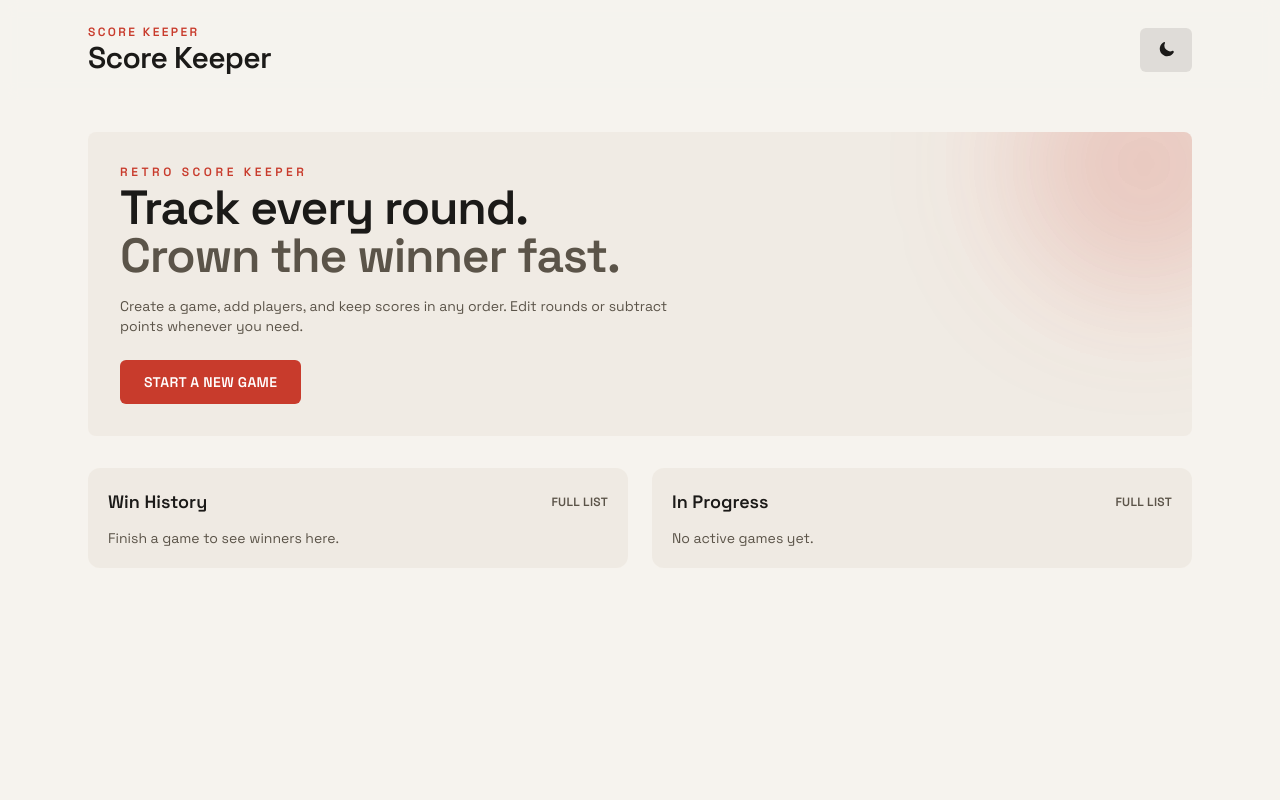
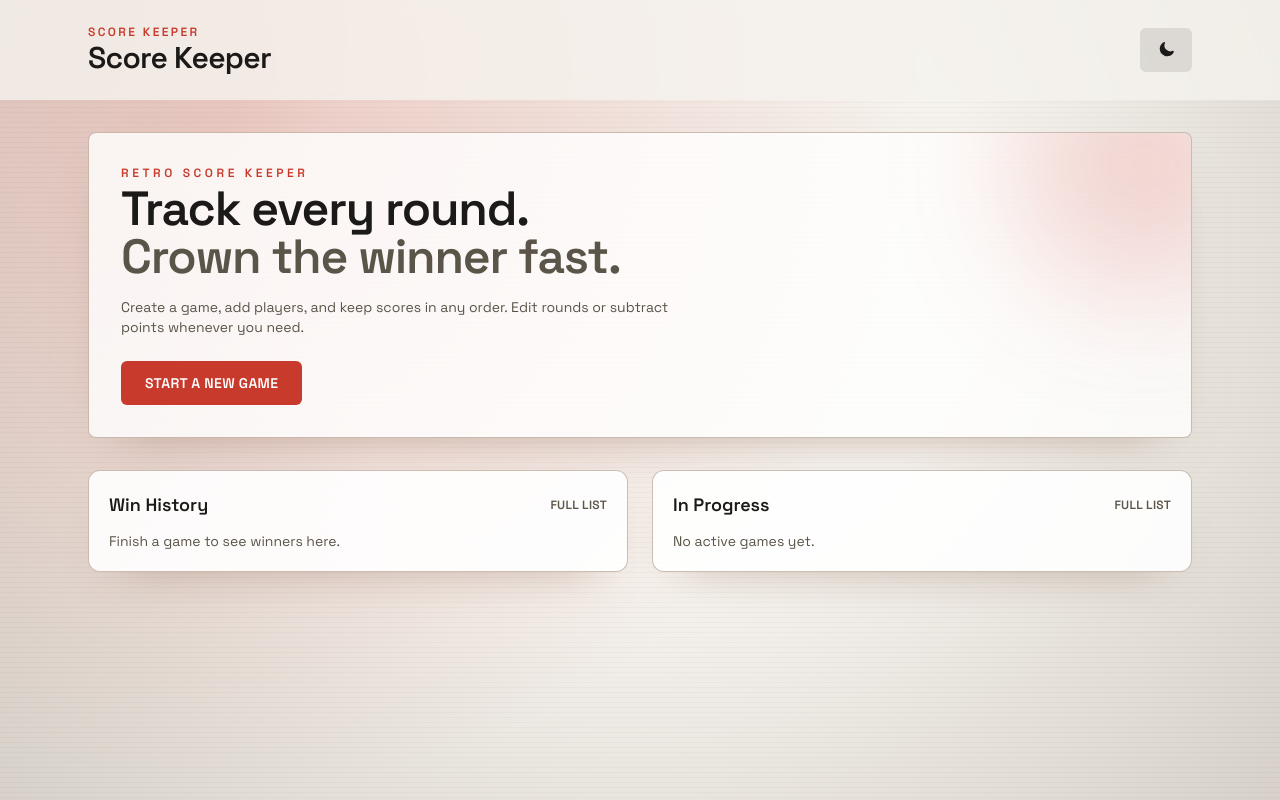
Before and after one commit to dentonflake/score-keeper, a Next.js app: page / in a window 1280 px wide. Built offline with nearby package versions, Linux system fonts and the light colour scheme.

Commit message:
Added a styled background

```diff
--- a/src/app/globals.css
+++ b/src/app/globals.css
@@ -14,11 +14,20 @@
   --surface-1-hover: rgba(255, 255, 255, 0.16);
   --surface-2: rgba(255, 255, 255, 0.06);
   --surface-2-hover: rgba(255, 255, 255, 0.12);
+  --bg-noise-strong: rgba(255, 255, 255, 0.1);
+  --bg-noise-soft: rgba(255, 255, 255, 0.05);
+  --bg-scanline: rgba(255, 255, 255, 0.055);
+  --bg-vignette: rgba(0, 0, 0, 0.35);
+  --bg-red-glow: rgba(227, 66, 52, 0.18);
+  --card-border: rgba(255, 255, 255, 0.14);
+  --card-border-soft: rgba(255, 255, 255, 0.08);
+  --card-shadow: 0 26px 60px -38px rgba(0, 0, 0, 0.7);
+  --card-shadow-soft: 0 16px 30px -22px rgba(0, 0, 0, 0.6);
 }
 
 [data-theme="light"] {
   --dark-900: #f6f3ee;
-  --dark-800: #efe9e1;
+  --dark-800: #ffffff;
   --dark-700: #e4dcd0;
   --text-100: #1b1a18;
   --text-200: #5b5449;
@@ -30,6 +39,15 @@
   --surface-1-hover: rgba(27, 26, 24, 0.16);
   --surface-2: rgba(27, 26, 24, 0.06);
   --surface-2-hover: rgba(27, 26, 24, 0.12);
+  --bg-noise-strong: rgba(52, 40, 28, 0.22);
+  --bg-noise-soft: rgba(52, 40, 28, 0.12);
+  --bg-scanline: rgba(52, 40, 28, 0.06);
+  --bg-vignette: rgba(74, 54, 32, 0.18);
+  --bg-red-glow: rgba(200, 59, 44, 0.22);
+  --card-border: rgba(126, 92, 66, 0.4);
+  --card-border-soft: rgba(126, 92, 66, 0.26);
+  --card-shadow: 0 22px 50px -34px rgba(122, 78, 54, 0.55);
+  --card-shadow-soft: 0 14px 26px -20px rgba(122, 78, 54, 0.4);
 }
 
 @theme inline {
@@ -41,8 +59,30 @@
 
 body {
   background: var(--dark-900);
+  background-image:
+    radial-gradient(circle at 18% 12%, var(--bg-red-glow) 0, transparent 55%),
+    radial-gradient(circle at 50% 30%, transparent 40%, var(--bg-vignette) 100%),
+    radial-gradient(1px 1px at 12px 18px, var(--bg-noise-strong) 0, transparent 60%),
+    radial-gradient(1px 1px at 28px 6px, var(--bg-noise-soft) 0, transparent 60%),
+    repeating-linear-gradient(
+      0deg,
+      transparent 0,
+      transparent 2px,
+      var(--bg-scanline) 3px
+    );
+  background-size: 100% 100%, 100% 100%, 30px 30px, 36px 36px, 100% 5px;
   color: var(--text-100);
   font-family: var(--font-space-grotesk), "Space Grotesk", system-ui, sans-serif;
+}
+
+.card-surface {
+  border: 1px solid var(--card-border);
+  box-shadow: var(--card-shadow);
+}
+
+.card-inset {
+  border: 1px solid var(--card-border-soft);
+  box-shadow: var(--card-shadow-soft);
 }
 
 @keyframes fade-up {
--- a/src/app/history/page.tsx
+++ b/src/app/history/page.tsx
@@ -124,7 +124,7 @@ export default function HistoryPage() {
       </header>
 
       <main className="mx-auto w-full max-w-6xl px-6 py-10 animate-fade-in">
-        <div className="rounded-xl  bg-[var(--dark-800)]/90 p-6 animate-fade-up">
+        <div className="rounded-xl card-surface bg-[var(--dark-800)]/90 p-6 animate-fade-up">
           {completedGames.length === 0 ? (
             <p className="text-sm text-[var(--text-200)]">No completed games yet.</p>
           ) : (
@@ -134,7 +134,7 @@ export default function HistoryPage() {
                 return (
                   <div
                     key={game.id}
-                    className="rounded-lg  bg-[var(--dark-900)]/80 px-4 py-4 text-sm animate-fade-up"
+                  className="rounded-lg card-inset bg-[var(--dark-900)]/80 px-4 py-4 text-sm animate-fade-up"
                     style={{ animationDelay: `${index * 70}ms` }}
                   >
                     <p className="font-semibold uppercase tracking-wide text-[var(--text-100)]">
--- a/src/app/in-progress/page.tsx
+++ b/src/app/in-progress/page.tsx
@@ -105,7 +105,7 @@ export default function InProgressPage() {
       </header>
 
       <main className="mx-auto w-full max-w-6xl px-6 py-10 animate-fade-in">
-        <div className="rounded-xl  bg-[var(--dark-800)]/90 p-6 animate-fade-up">
+        <div className="rounded-xl card-surface bg-[var(--dark-800)]/90 p-6 animate-fade-up">
           {inProgressGames.length === 0 ? (
             <p className="text-sm text-[var(--text-200)]">No active games yet.</p>
           ) : (
@@ -113,7 +113,7 @@ export default function InProgressPage() {
               {inProgressGames.map((game, index) => (
                 <div
                   key={game.id}
-                  className="rounded-lg  bg-[var(--dark-900)]/80 px-4 py-4 text-sm animate-fade-up"
+                  className="rounded-lg card-inset bg-[var(--dark-900)]/80 px-4 py-4 text-sm animate-fade-up"
                   style={{ animationDelay: `${index * 70}ms` }}
                 >
                   <p className="font-semibold uppercase tracking-wide text-[var(--text-100)]">
--- a/src/app/new/page.tsx
+++ b/src/app/new/page.tsx
@@ -146,7 +146,7 @@ export default function NewGamePage() {
       </header>
 
       <main className="mx-auto w-full max-w-3xl px-6 py-10 animate-fade-in">
-        <div className="rounded-lg  bg-[var(--dark-800)]/90 p-8 animate-fade-up">
+        <div className="rounded-lg card-surface bg-[var(--dark-800)]/90 p-8 animate-fade-up">
           <h2 className="text-2xl font-semibold text-[var(--text-100)]">Start a New Game</h2>
           <p className="mt-2 text-sm text-[var(--text-200)]">
             Add players, give your game a name, and start tracking rounds.
--- a/src/app/page.tsx
+++ b/src/app/page.tsx
@@ -313,7 +313,7 @@ export default function Home() {
         <section className="space-y-8">
           {!activeGame && (
             <>
-              <div className="relative overflow-hidden rounded-lg  bg-[var(--dark-800)]/80 px-8 pb-8 pt-8 animate-fade-up">
+              <div className="relative overflow-hidden rounded-lg card-surface bg-[var(--dark-800)]/80 px-8 pb-8 pt-8 animate-fade-up">
                 <div className="absolute -right-20 -top-24 h-64 w-64 rounded-full bg-[var(--accent-red)]/20 blur-3xl animate-float" />
                 <div className="relative grid gap-6 md:grid-cols-[minmax(0,1.1fr)_minmax(0,0.9fr)] md:items-start">
                   <div>
@@ -346,7 +346,7 @@ export default function Home() {
 
           {activeGame && (
             <div className="space-y-6">
-              <div className="rounded-xl  bg-[var(--dark-800)]/90 p-6 animate-fade-up">
+              <div className="rounded-xl card-surface bg-[var(--dark-800)]/90 p-6 animate-fade-up">
                 <div className="flex flex-col gap-4 md:flex-row md:items-start md:justify-between">
                   <div>
                     <p className="text-xs font-semibold uppercase tracking-[0.2em] text-[var(--accent-red)]">
@@ -383,7 +383,7 @@ export default function Home() {
                   {activeGame.players.map((player, index) => (
                     <div
                       key={player.id}
-                      className="flex items-center justify-between rounded-lg  bg-[var(--dark-900)]/90 px-4 py-3 text-sm font-semibold animate-fade-up"
+                      className="flex items-center justify-between rounded-lg card-inset bg-[var(--dark-900)]/90 px-4 py-3 text-sm font-semibold animate-fade-up"
                       style={{ animationDelay: `${index * 60}ms` }}
                     >
                       <span className="uppercase tracking-wide text-[var(--text-200)]">
@@ -397,7 +397,7 @@ export default function Home() {
                 </div>
 
                 {activeGame.endedAt && (
-                  <div className="mt-6 rounded-lg  bg-[var(--accent-red)] px-4 py-3 text-sm font-semibold uppercase tracking-wide text-white animate-fade-up">
+                  <div className="mt-6 rounded-lg card-inset bg-[var(--accent-red)] px-4 py-3 text-sm font-semibold uppercase tracking-wide text-white animate-fade-up">
                     Winner{getWinners(activeGame).length > 1 ? "s" : ""}: {" "}
                     {getWinners(activeGame)
                       .map((player) => player.name)
@@ -407,7 +407,7 @@ export default function Home() {
               </div>
 
               {!activeGame.endedAt && (
-                <div className="rounded-xl  bg-[var(--dark-800)]/90 p-6 animate-fade-up">
+                <div className="rounded-xl card-surface bg-[var(--dark-800)]/90 p-6 animate-fade-up">
                   <h3 className="text-xl font-semibold text-[var(--text-100)]">Add Round</h3>
                   <p className="mt-1 text-sm text-[var(--text-200)]">
                     Enter point changes for any player. Negative values subtract points.
@@ -506,7 +506,7 @@ export default function Home() {
                 </div>
               )}
 
-              <div className="rounded-xl  bg-[var(--dark-800)]/90 p-6 animate-fade-up">
+              <div className="rounded-xl card-surface bg-[var(--dark-800)]/90 p-6 animate-fade-up">
                 <h3 className="text-xl font-semibold text-[var(--text-100)]">Rounds</h3>
                 {activeGame.rounds.length === 0 ? (
                   <p className="mt-3 text-sm text-[var(--text-200)]">
@@ -517,7 +517,7 @@ export default function Home() {
                     {activeGame.rounds.map((round, index) => (
                       <div
                         key={round.id}
-                        className="rounded-lg  bg-[var(--dark-900)]/80 p-4 animate-fade-up"
+                        className="rounded-lg card-inset bg-[var(--dark-900)]/80 p-4 animate-fade-up"
                         style={{ animationDelay: `${index * 70}ms` }}
                       >
                         <div className="flex flex-wrap items-center justify-between gap-3">
@@ -664,7 +664,7 @@ export default function Home() {
           )}
           {!activeGame && (
             <div className="grid gap-6 lg:grid-cols-2">
-              <div className="rounded-xl  bg-[var(--dark-800)]/90 p-5 animate-fade-up">
+              <div className="rounded-xl card-surface bg-[var(--dark-800)]/90 p-5 animate-fade-up">
                 <div className="flex items-center justify-between gap-3">
                   <h3 className="text-lg font-semibold text-[var(--text-100)]">Win History</h3>
                   <Link
@@ -685,7 +685,7 @@ export default function Home() {
                       return (
                         <div
                           key={game.id}
-                          className="rounded-lg  bg-[var(--dark-900)]/80 px-3 py-3 text-sm animate-fade-up"
+                          className="rounded-lg card-inset bg-[var(--dark-900)]/80 px-3 py-3 text-sm animate-fade-up"
                           style={{ animationDelay: `${index * 70}ms` }}
                         >
                           <p className="font-semibold uppercase tracking-wide text-[var(--text-100)]">
@@ -719,7 +719,7 @@ export default function Home() {
                 )}
               </div>
 
-              <div className="rounded-xl  bg-[var(--dark-800)]/90 p-5 animate-fade-up">
+              <div className="rounded-xl card-surface bg-[var(--dark-800)]/90 p-5 animate-fade-up">
                 <div className="flex items-center justify-between gap-3">
                   <h3 className="text-lg font-semibold text-[var(--text-100)]">In Progress</h3>
                   <Link
@@ -736,7 +736,7 @@ export default function Home() {
                     {recentInProgress.map((game, index) => (
                       <div
                         key={game.id}
-                        className="rounded-lg  bg-[var(--dark-900)]/80 px-3 py-3 text-sm animate-fade-up"
+                        className="rounded-lg card-inset bg-[var(--dark-900)]/80 px-3 py-3 text-sm animate-fade-up"
                         style={{ animationDelay: `${index * 70}ms` }}
                       >
                         <button
```
